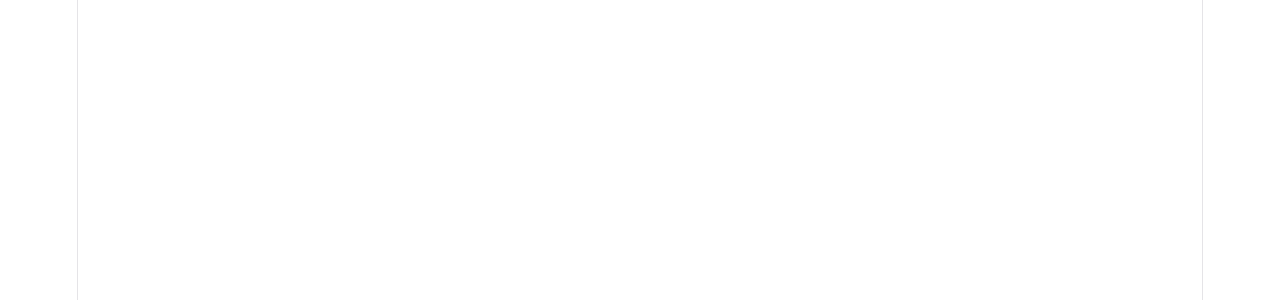
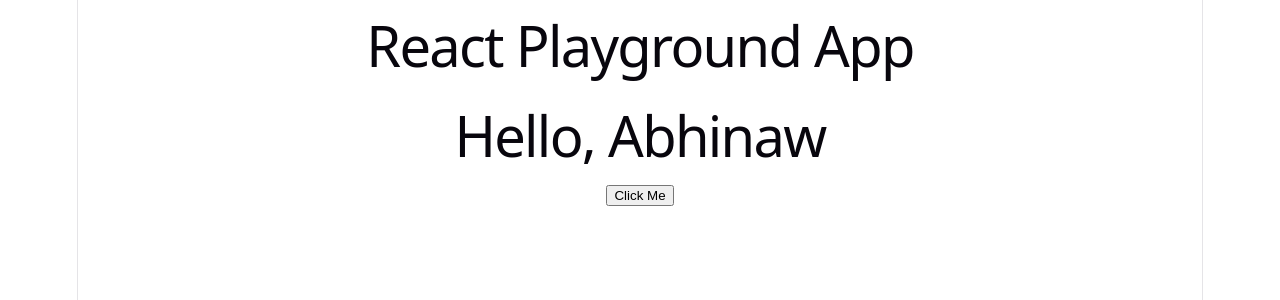
Before and after one commit to abbhagat/React, a React (Vite) app in the folder react-playground-app/: page / in a window 1280 px wide. Shown: the top 300 px of the page. Built offline with nearby package versions, Linux system fonts and the light colour scheme.

Commit message:
Learning React

```diff
--- a/react-playground-app/src/App.jsx
+++ b/react-playground-app/src/App.jsx
@@ -1,11 +1,17 @@
 import {useState} from 'react'
 import './App.css'
+import {Welcome} from "./component/Welcome.jsx";
+import {Button} from "./component/Button.jsx";
 
 function App() {
+
   const [count, setCount] = useState(0)
 
   return (
     <>
+      <h1>React Playground App</h1>
+      <Welcome name="Abhinaw"/>
+      <Button label="Click Me"/>
     </>
   )
 }
--- /dev/null
+++ b/react-playground-app/src/component/Button.jsx
@@ -0,0 +1,9 @@
+import React from 'react';
+
+export const Button = (props) => {
+  return (
+    <div>
+      <button>{props.label}</button>
+    </div>
+  );
+};
--- /dev/null
+++ b/react-playground-app/src/component/Welcome.jsx
@@ -0,0 +1,9 @@
+import React from 'react';
+
+export const Welcome = (props) => {
+  return (
+    <div>
+      <h1>Hello, {props.name}</h1>
+    </div>
+  );
+};
```
